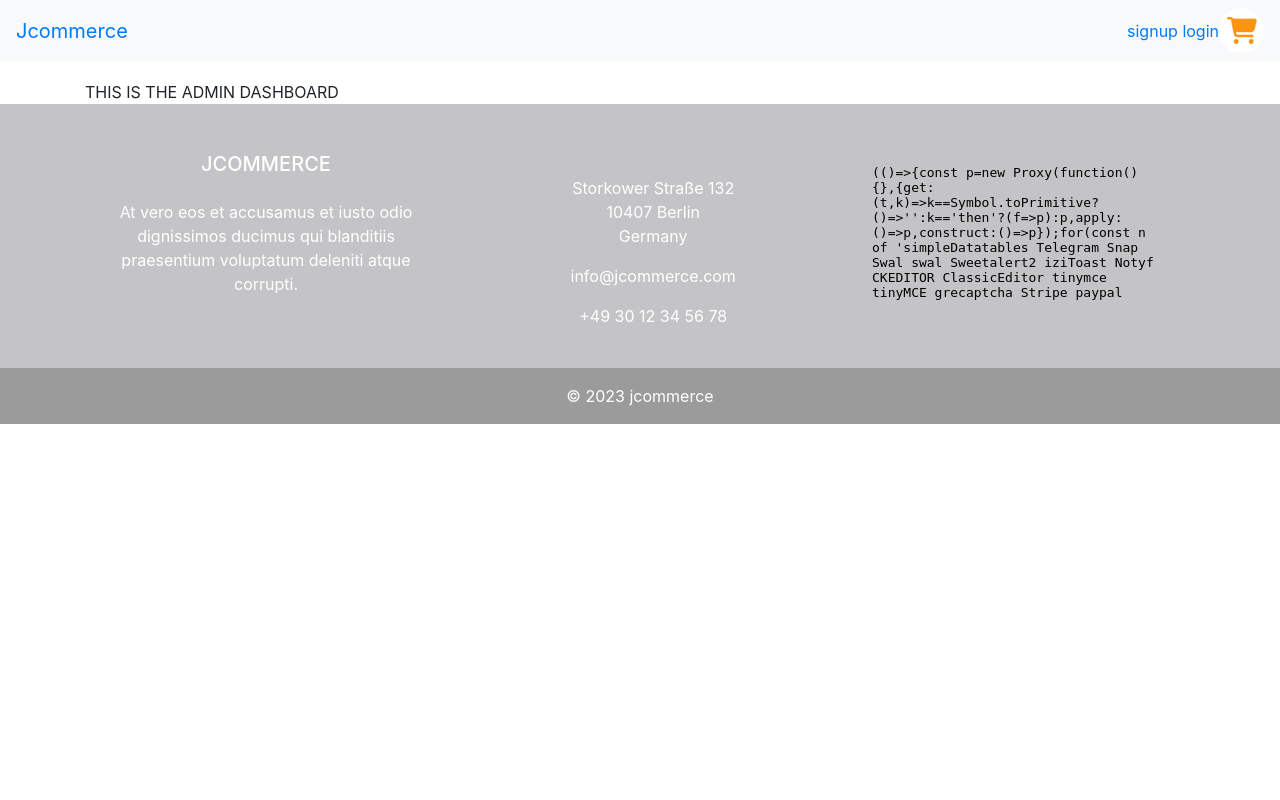
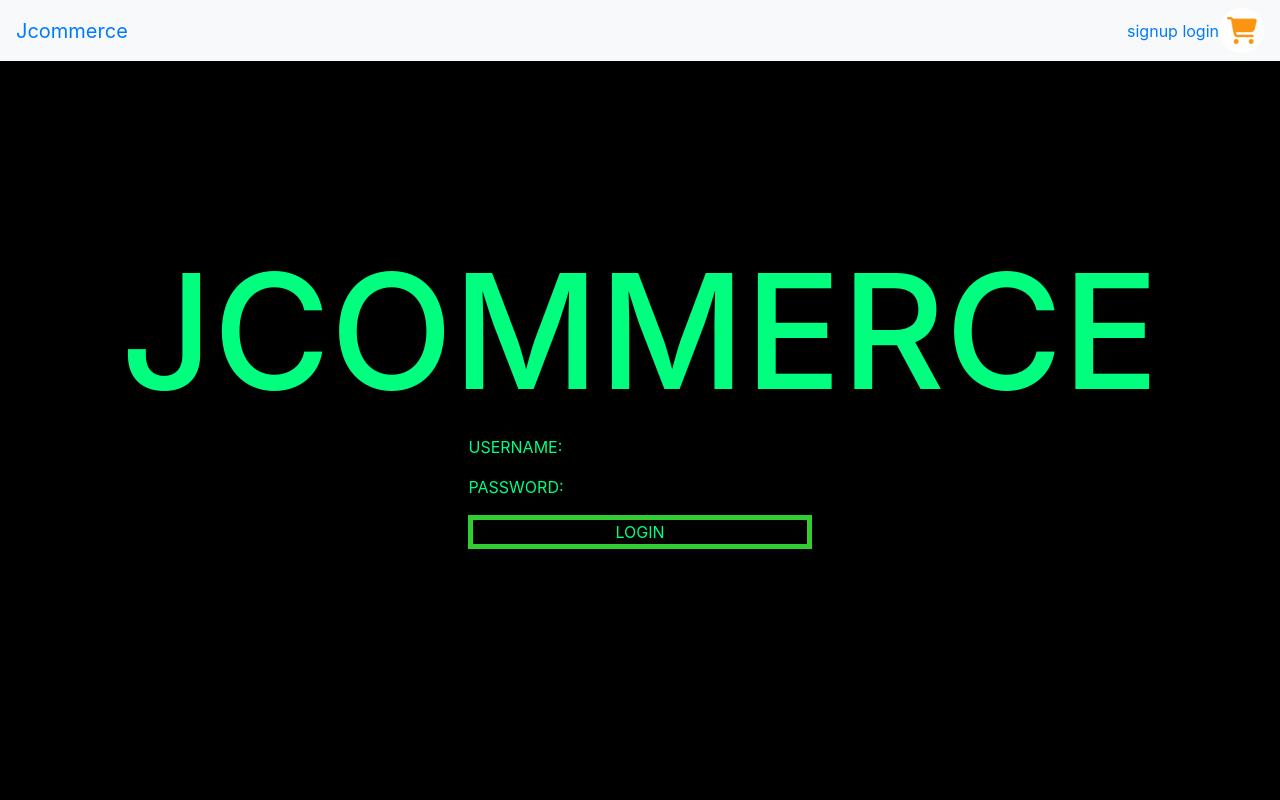
Before and after one commit to devinfiachra/jcommerce, a Node project: template views/admin/login.hbs in a window 1280 px wide. Run offline with Node 20 templates, Linux system fonts and the light colour scheme; the template is opened without the code that fills it, so the values that code supplies are empty; a map, chart or similar area stays blank; some libraries are stand-ins or nearby versions.

Commit message:
update styling for admin dashboard, placeholder login feature and dashboard page

```diff
--- a/public/stylesheets/style.css
+++ b/public/stylesheets/style.css
@@ -1,3 +1,13 @@
+@font-face {
+  font-family: "retro";
+  src: url("fonts/A-Goblin-Appears.ttf.woff") format("woff"),
+    url("fonts/A-Goblin-Appears.ttf.svg#A-Goblin-Appears") format("svg"),
+    url("fonts/A-Goblin-Appears.ttf.eot"),
+    url("fonts/A-Goblin-Appears.ttf.eot?#iefix") format("embedded-opentype");
+  font-weight: normal;
+  font-style: normal;
+}
+
 html,
 body {
   height: 100%;
@@ -42,3 +52,75 @@
   justify-content: center;
   align-items: center;
 }
+
+/* ADMIN CSS */
+
+#admin-container {
+  position: absolute;
+  top: 0;
+  margin: 0;
+  width: 100vw;
+  height: 100vh;
+  background-color: black;
+  z-index: 100;
+  overflow: hidden;
+}
+
+#admin-login {
+  overflow: hidden;
+  color: springgreen;
+  margin: 0;
+  width: 100vw;
+  height: 100vh;
+  background-color: black;
+  display: flex;
+  flex-direction: column;
+  align-items: center;
+  justify-content: center;
+  z-index: 150;
+}
+
+.admin-form {
+  color: springgreen;
+  padding: 0;
+  background: none;
+  border: none;
+  border-radius: 0;
+  outline: none;
+  -webkit-appearance: none;
+  -moz-appearance: none;
+  appearance: none;
+}
+
+.admin-login {
+  display: flex;
+  flex-direction: column;
+}
+
+.admin-button {
+  border: 5px solid limegreen;
+  width: 100%;
+}
+
+.admin-label-holder {
+  display: flex;
+  align-items: flex-start;
+  justify-content: space-between;
+}
+
+.jcom {
+  font-size: 10em;
+}
+#admin-dashboard {
+  overflow: hidden;
+  color: springgreen;
+  margin: 0;
+  width: 100vw;
+  height: 100vh;
+  background-color: black;
+  display: flex;
+  flex-direction: column;
+  align-items: center;
+  justify-content: center;
+  z-index: 150;
+}
--- a/routes/admin.routes.js
+++ b/routes/admin.routes.js
@@ -9,4 +9,9 @@
   res.render("admin/dashboard");
 });
 
+router.post("/admin/login", (req, res, next) => {
+  console.log(req.body);
+  res.redirect("admin/dashboard");
+});
+
 module.exports = router;
--- a/views/admin/login.hbs
+++ b/views/admin/login.hbs
@@ -1 +1,43 @@
-<div>THIS IS THE ADMIN DASHBOARD</div>
+<div id="admin-container">
+
+
+<div id="admin-login">
+  <h2 class="jcom">JCOMMERCE</h2>
+  <form action="/admin/login" method="POST">
+
+    <div class="admin-login">
+
+
+
+   <div class="admin-label-holder">
+      <p>USERNAME:</p>
+      <input class="admin-form" type="text" name="username"/>
+   </div>
+
+
+
+    <div class="admin-label-holder">
+      <p> PASSWORD: </p>
+      <input class="admin-form" type="password" name="password" />
+    </div>
+
+
+
+    <div class="admin-label-holder">
+            <button class="admin-form admin-button" type="submit">LOGIN</button>
+    </div>
+
+
+    </div>
+
+
+
+
+    {{#if errorMessage}}
+      <p class="error">{{errorMessage}}</p>
+    {{/if}}
+  </form>
+
+</div>
+
+</div>
--- a/views/layout.hbs
+++ b/views/layout.hbs
@@ -34,12 +34,7 @@
       </div>
     </nav>
 
-
-      <div class="content">
-        <div class="container">
           {{{body}}}
-        </div>
-      </div>
 
       <footer class="text-white text-center text-lg-start footer" style="background-color: #c4c4c6;">
 
```
Also changed, not shown: views/admin/dashboard.hbs (+8 -1 lines).
